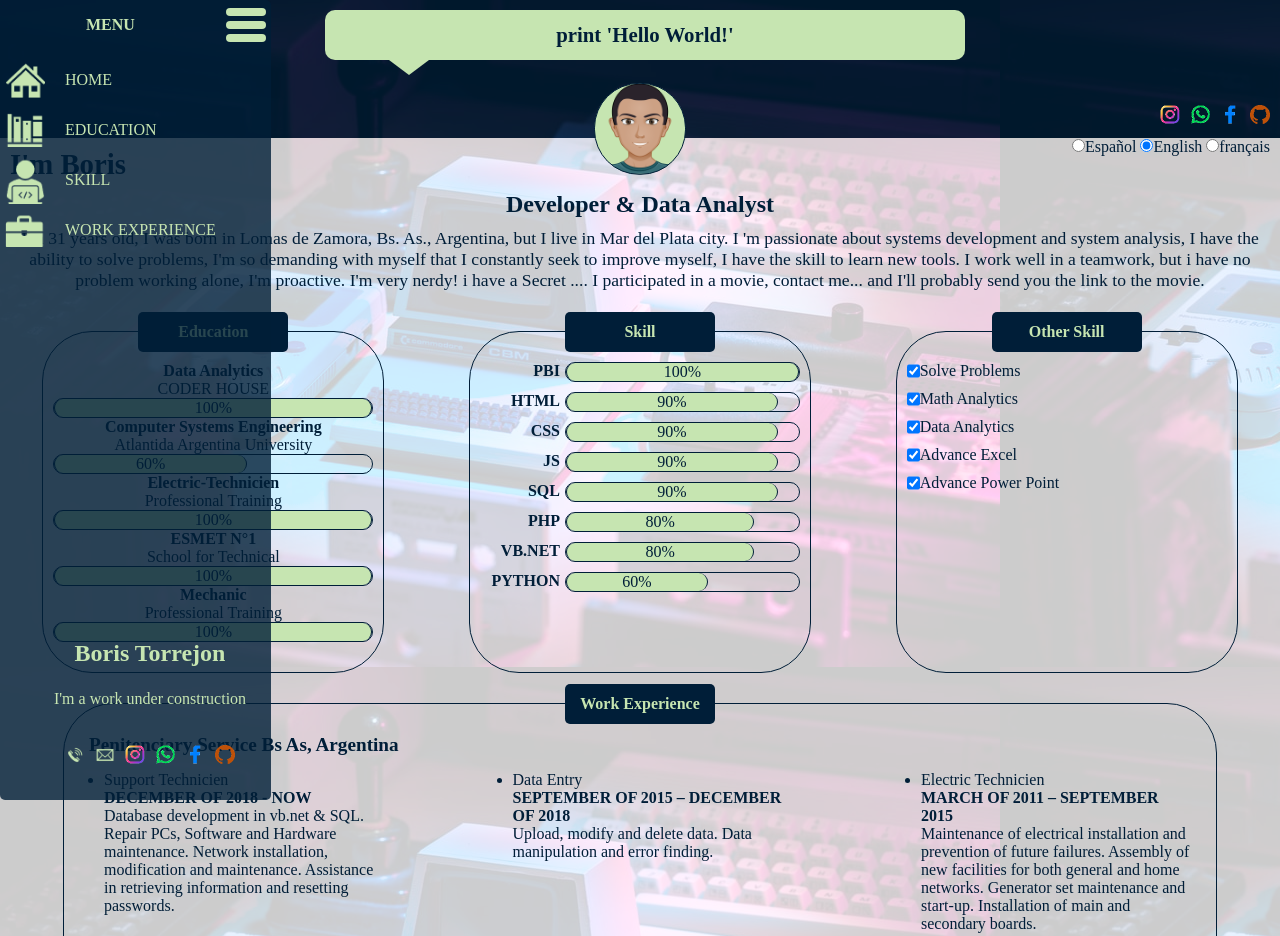
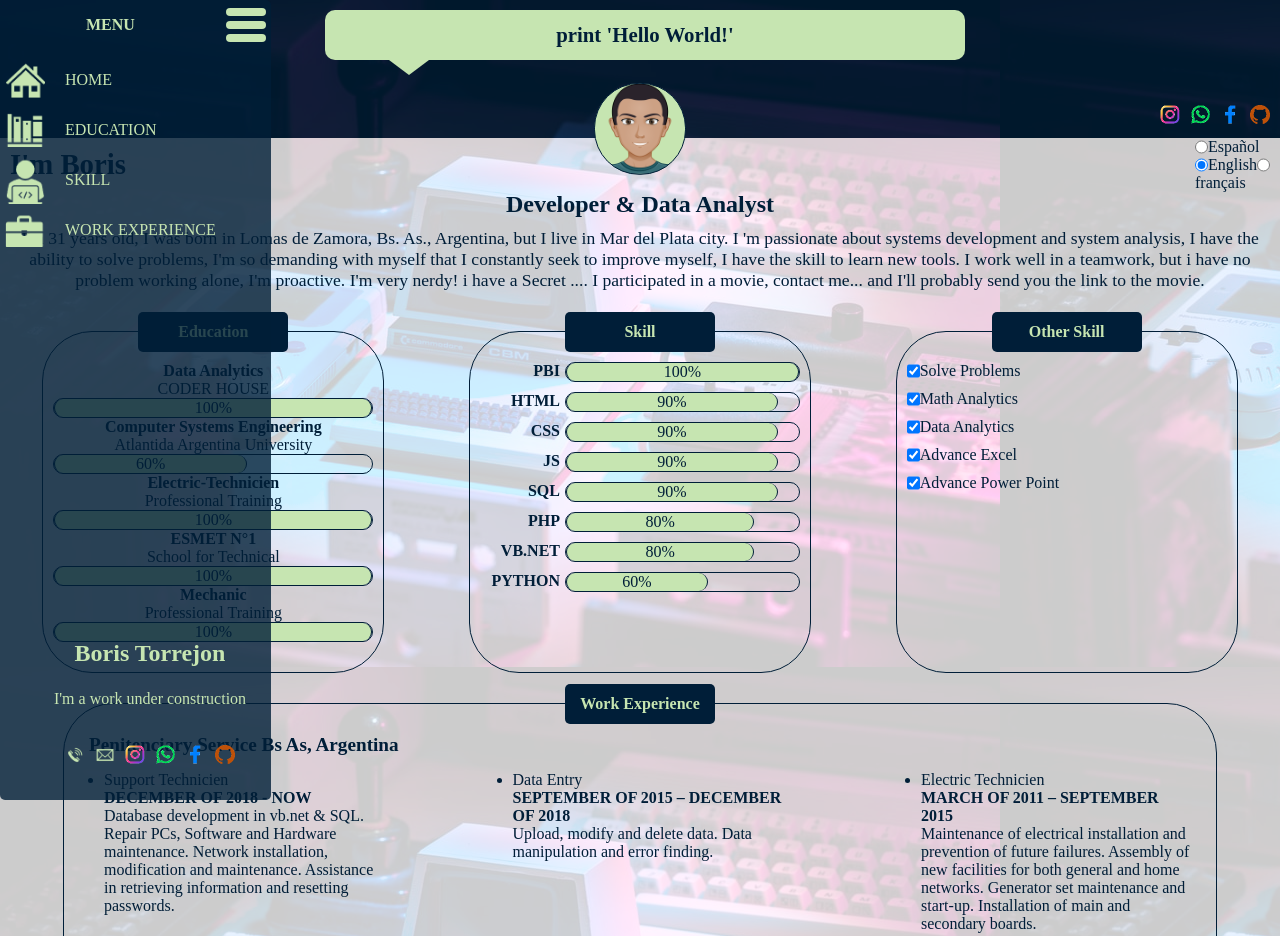
Before and after one commit to BorisTorrejon/CV, a plain HTML site: page index.html in a window 1280 px wide. Shown: the top 936 px of the page. Drawn offline with nearby package versions, Linux system fonts and the light colour scheme.

Commit message:
form_radio_flex
form radio flex

```diff
--- a/index.html
+++ b/index.html
@@ -47,7 +47,7 @@
         </li>
     </header>
     <main class="flex">
-        <form class="languages" action="#">
+        <form class="languages flex" action="#">
             <input class="language" type="radio" name="lang" value="es"><span>Español</span>
             <input class="language" type="radio" name="lang" value="en"><span>English</span>
             <input class="language" type="radio" name="lang" value="fr"><span>français</span>
--- a/styles/style.css
+++ b/styles/style.css
@@ -183,6 +183,8 @@ a>img{
 }
 .languages{
     position: absolute;
+    flex-wrap: wrap;
+    width: 75px;
     right: 10px;
 }
 main>h1{
```
